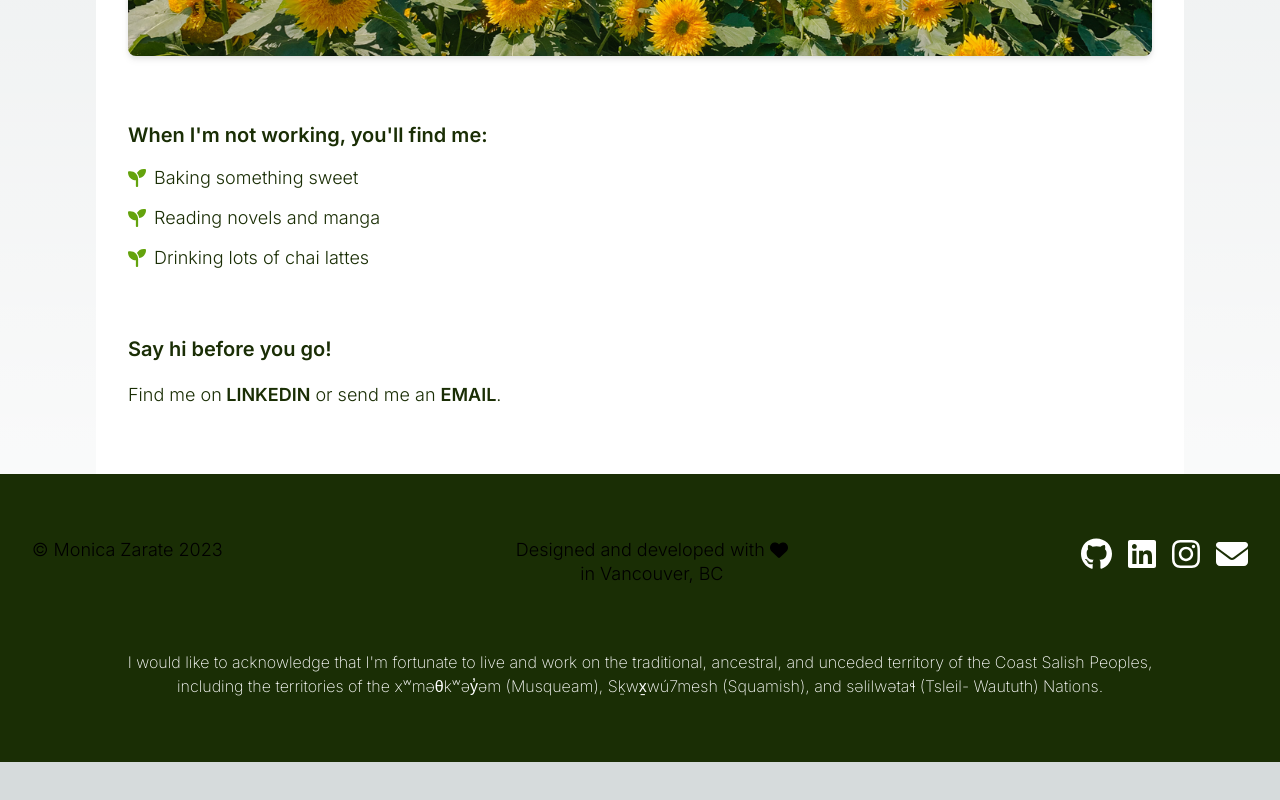
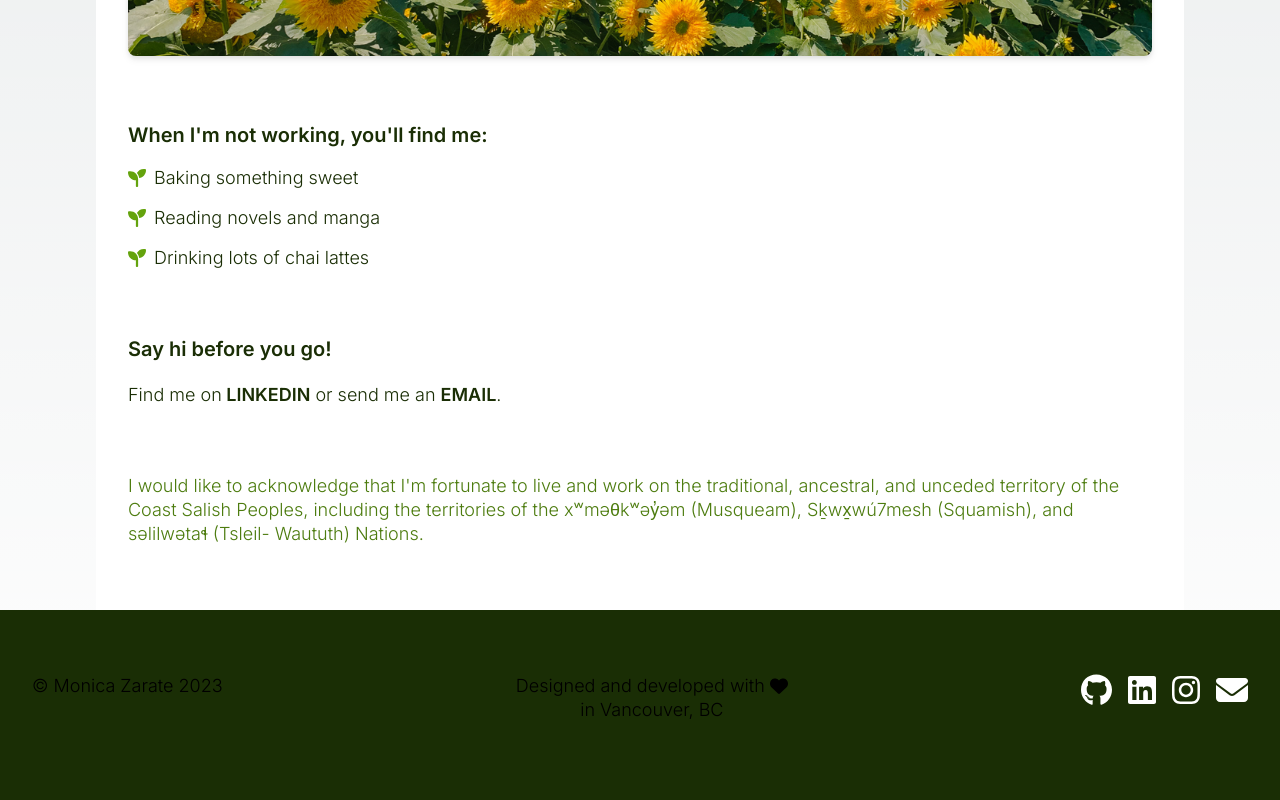
Before and after one commit to monica-zarate/nextjs-portfolio, a Next.js app: page /about in a window 1280 px wide. Shown: the part 1433-2233 px from the top of the page. Before the commit the page ends 2195 px from the top, so only its background shows below. Built offline with nearby package versions, Linux system fonts and the light colour scheme.

Commit message:
Updated Acknowledgement.

```diff
--- a/src/app/(routes)/about/page.tsx
+++ b/src/app/(routes)/about/page.tsx
@@ -17,6 +17,7 @@ const emailData = social[3];
 export default function About() {
 
     const { copy } = pagesContent.about;
+    const { acknowledgement } = pagesContent.footer;
 
     return (
         <AnimatePresence mode="wait">
@@ -74,7 +75,7 @@ export default function About() {
                             <span className="text-lime-950 text-h2 mb-4 sm:mb-4 block">{copy.timeline.heading}</span>
                             <div className="mx-auto grid max-w-2xl grid-cols-1 gap-16 overflow-hidden lg:mx-0 lg:max-w-none lg:grid-cols-3">
                                 {copy.timeline.events.map((item) => (
-                                    <RevealElement key={item.id}>
+                                <RevealElement key={item.id}>
                                     <div>
                                         <time
                                         dateTime={item.date}
@@ -140,6 +141,11 @@ export default function About() {
                                 </RevealElement>
                             </ul>
                         </div>
+                        <div className="mt-16">
+                            <RevealElement>
+                                <p className="text-body text-lime-700">{acknowledgement.span}</p>
+                            </RevealElement>
+                        </div>
                     </div>
                 </div>
             </m.div>
--- a/src/app/_components/Footer.tsx
+++ b/src/app/_components/Footer.tsx
@@ -3,17 +3,15 @@ import { FontAwesomeIcon } from '@fortawesome/react-fontawesome';
 import { faHeart } from "@fortawesome/free-solid-svg-icons";
 
 // Project imports
-import Social from "./Social"
-import { pagesContent } from '../constants';
+import Social from "./Social";
 
 export default function Footer() {
 
     let year = new Date().getFullYear();
-    const { acknowledgement } = pagesContent.footer;
 
     return (
         <div className="bg-lime-950">
-            <div className="p-8 pt-16 2xl:px-2 mx-auto max-w-7xl flex flex-col items-center justify-center md:flex-row md:items-start md:justify-between">
+            <div className="px-8 py-16 2xl:px-2 mx-auto max-w-7xl flex flex-col items-center justify-center md:flex-row md:items-start md:justify-between">
                 <div className="mb-8">
                     <p className="text-body">&copy; Monica Zarate {year}</p>
                 </div>
@@ -22,9 +20,6 @@ export default function Footer() {
                 </div>
                 <Social isLight />
             </div>
-            <div className="px-8 pb-16 2xl:px-2 mx-auto max-w-6xl">
-                <span className="text-base text-white font-extralight text-center block">{acknowledgement.span}</span>
-            </div>
         </div>
     )
 }
```
